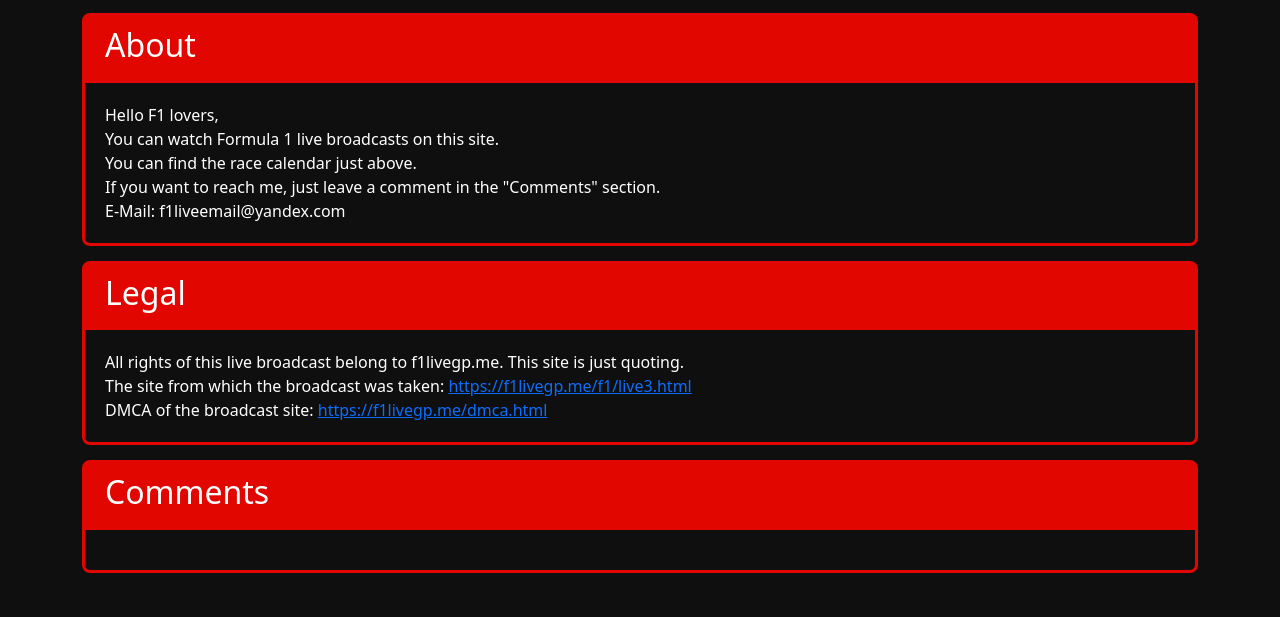
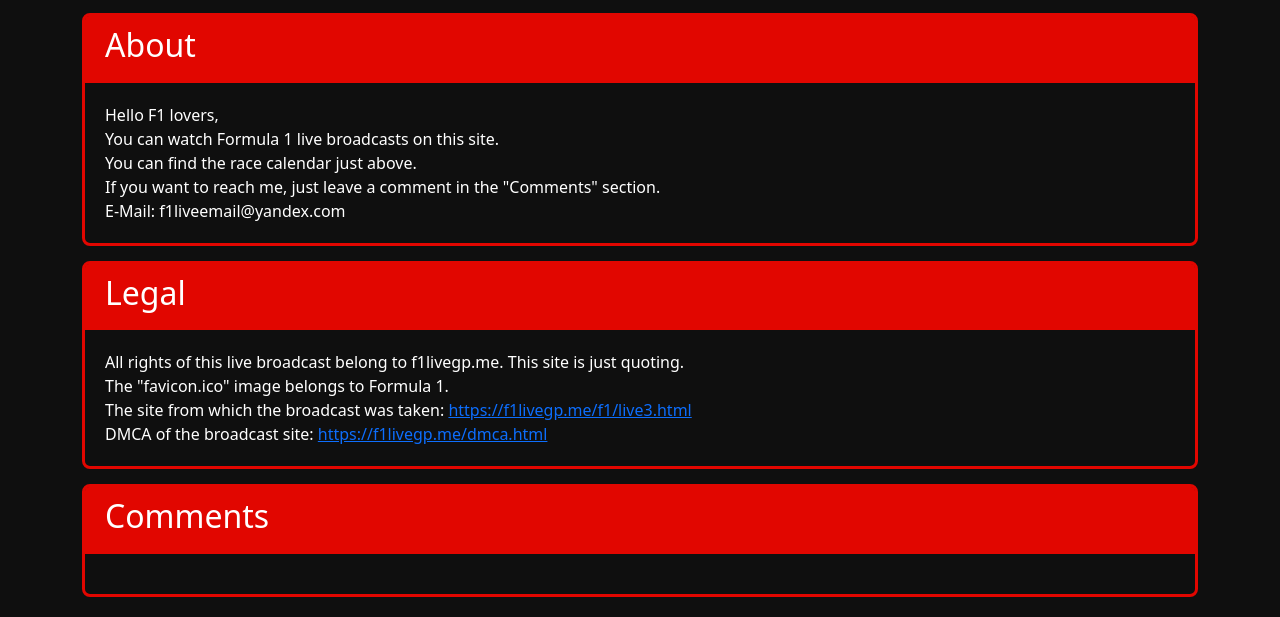
Before and after one commit to f1live/f1live.github.io, a plain HTML site: page docs/index.html in a window 1280 px wide. Shown: the part 861-1478 px from the top of the page. Before the commit the page ends 1454 px from the top, so only its background shows below. Drawn offline with nearby package versions, Linux system fonts and the light colour scheme; a script that the page names is missing.

Commit message:
update favicon

```diff
--- a/docs/index.html
+++ b/docs/index.html
@@ -11,6 +11,7 @@
     <script src="https://cdn.jsdelivr.net/npm/bootstrap@5.1.3/dist/js/bootstrap.bundle.min.js" integrity="sha384-ka7Sk0Gln4gmtz2MlQnikT1wXgYsOg+OMhuP+IlRH9sENBO0LRn5q+8nbTov4+1p" crossorigin="anonymous"></script>
 
     <link rel="stylesheet" href="style.css">
+    <link rel="icon" type="image/x-icon" href="favicon.ico">
 </head>
 
 <body class="">
@@ -50,8 +51,8 @@
                     </div>
                     <div class="about-content" style="margin-bottom: -16px">
                         <p>
-                            All rights of this live broadcast belong to f1livegp.me. This site is just quoting.<br> The site from which the broadcast was taken: <a href="https://f1livegp.me/f1/live3.html" target="_blank">https://f1livegp.me/f1/live3.html</a><br>DMCA
-                            of the broadcast site: <a href="https://f1livegp.me/dmca.html" target="_blank">https://f1livegp.me/dmca.html</a>
+                            All rights of this live broadcast belong to f1livegp.me. This site is just quoting.<br> The "favicon.ico" image belongs to Formula 1.<br> The site from which the broadcast was taken: <a href="https://f1livegp.me/f1/live3.html"
+                                target="_blank">https://f1livegp.me/f1/live3.html</a><br>DMCA of the broadcast site: <a href="https://f1livegp.me/dmca.html" target="_blank">https://f1livegp.me/dmca.html</a>
                         </p>
                     </div>
                 </div>
```
Also changed, not shown: docs/favicon.ico (added).
